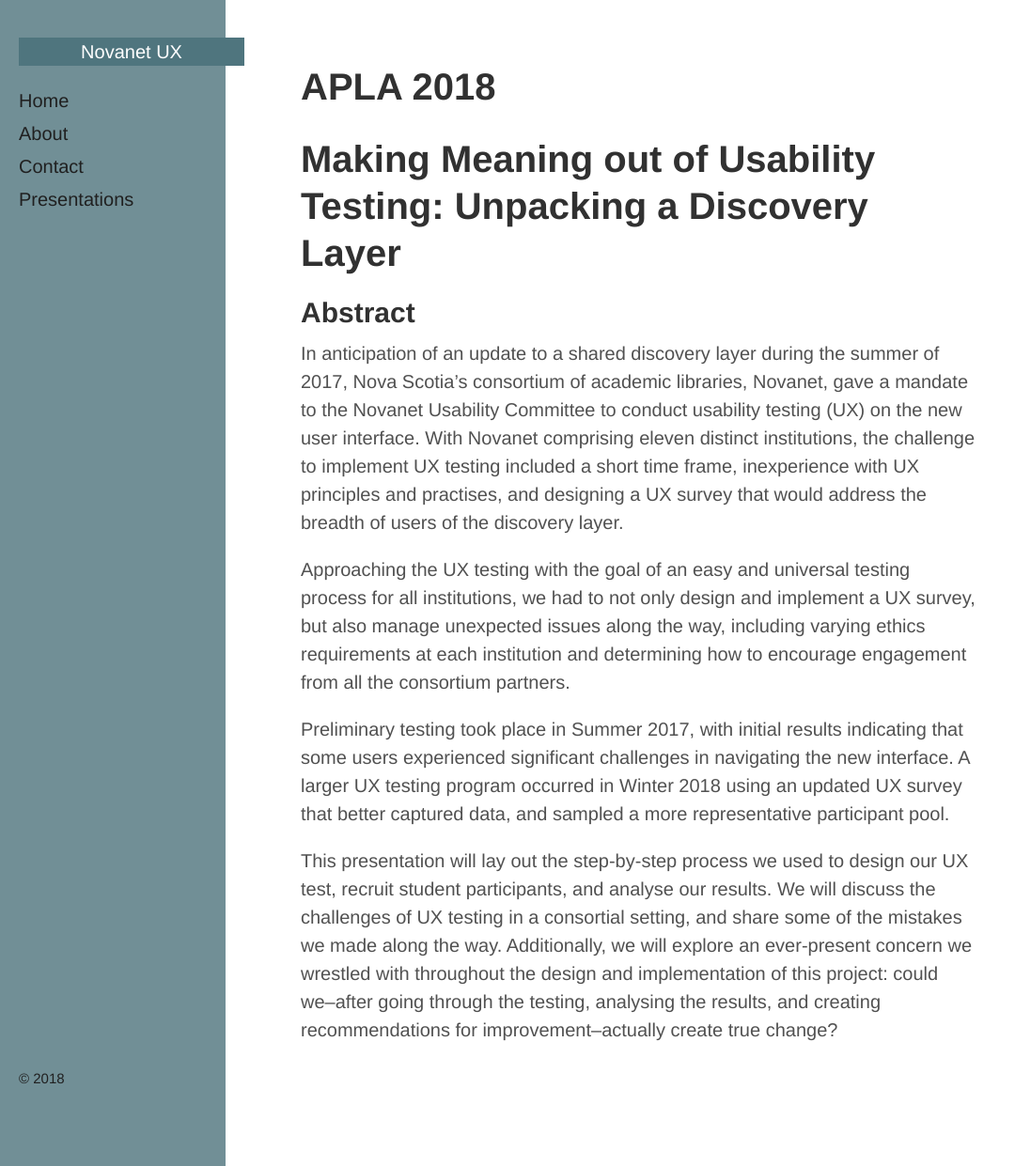
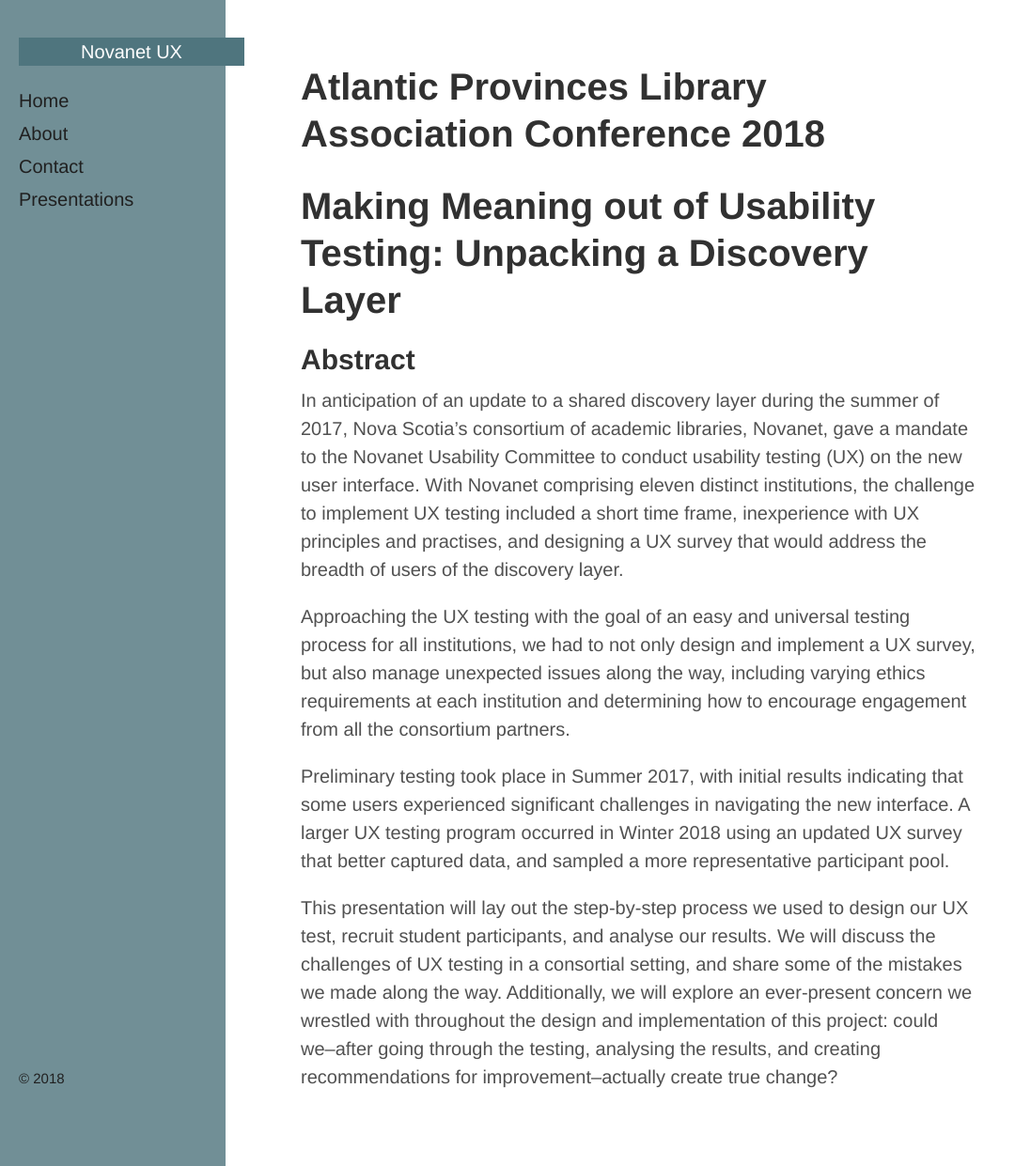
Before and after one commit to Novanet-UX/novanet-ux.github.io, a Jekyll site: the page built from _posts/2018-05-02-APLA-2018.md, in a window 1280 px wide and 1241 px high. Shown: the whole window at 94% size, without its empty margins (0-1080 px from the left). Built offline with Jekyll 4.4.1, drawn with Linux system fonts in a browser that asks for light colours.

Commit message:
Update 2018-05-02-APLA-2018.md

```diff
--- a/_posts/2018-05-02-APLA-2018.md
+++ b/_posts/2018-05-02-APLA-2018.md
@@ -1,6 +1,6 @@
 ---
 layout: post
-title: APLA 2018
+title: Atlantic Provinces Library Association Conference 2018
 category: presentations
 ---
 
```
